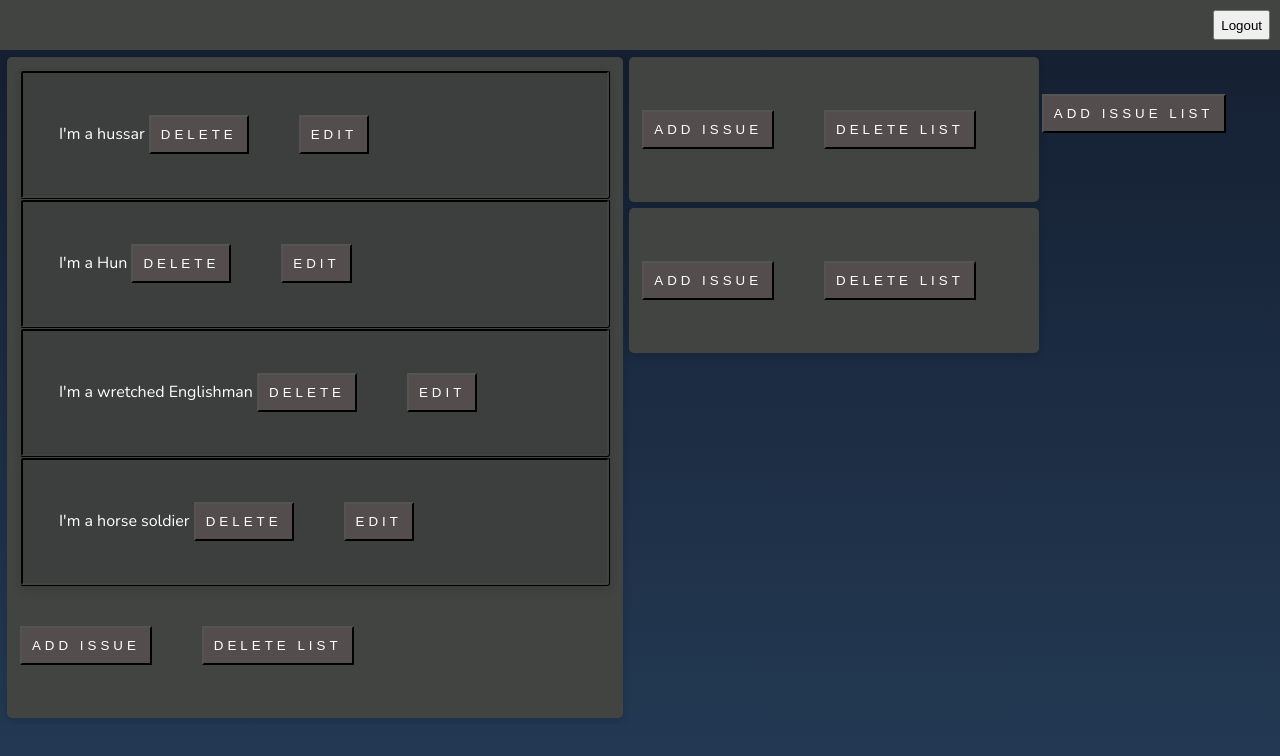
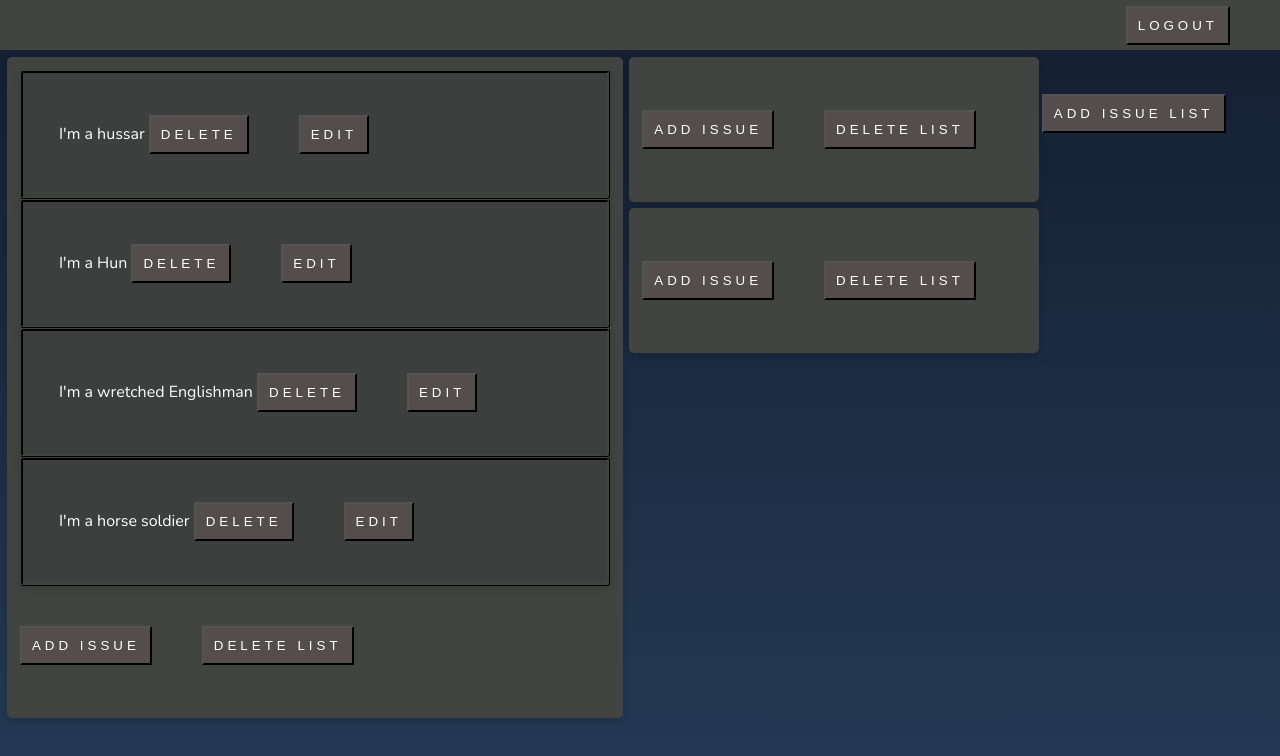
Before and after one commit to infomediadesign/sad-02-2022-project-the-secret-ingredient, a React (Create React App) app in the folder frontend/: page /Board in a window 1280 px wide. Shown: the top 756 px of the page. Built offline with nearby package versions, Linux system fonts and the light colour scheme; sample sign-in values are in the browser's storage.

Commit message:
Just btn style for logout

```diff
--- a/frontend/src/ViewModels/Login.tsx
+++ b/frontend/src/ViewModels/Login.tsx
@@ -15,10 +15,6 @@ export async function authenticateMe(userName: string, userPass: string, email:
 
 export async function getUsers(userName: string, userPass: string, email: string) {
     var url = `${process.env.REACT_APP_BASE_API_URI}/login`;
-
-    var token =
-        'eyJhbGciOiJIUzUxMiIsInR5cCI6IkpXVCJ9.eyJleHAiOjE2NTQ1Mjg0NTMsImlzcyI6InRlc3QxIn0.9j-HhbqLVM38X489Y8uSNv2jSw6beIgzi1__5WJwWMvAstFj6jTS0Mz7cQwyW2P295vfJQ8dliY1jX_eCtpkFg';
-
     try {
         /*const requestOptions = {
             method: 'GET',
@@ -36,6 +32,7 @@ export async function getUsers(userName: string, userPass: string, email: string
             headers: new Headers({ 'Content-Type': 'application/json' }),
             body: JSON.stringify({ email: email, password: userPass }),
         };
+        console.log(requestOptions);
 
         return await fetch(url, requestOptions).then(async (data) => {
             const res = await data.json();
--- a/frontend/src/Views/Board.tsx
+++ b/frontend/src/Views/Board.tsx
@@ -124,12 +124,12 @@ function App() {
                 }}
             >
                 <button
+                    className="btn-primary"
                     onClick={async (e) => {
                         e.preventDefault();
                         localStorage.removeItem('jwt');
                         navigate('/');
                     }}
-                    style={{ height: '30px', marginRight: '10px' }}
                 >
                     Logout
                 </button>
```
